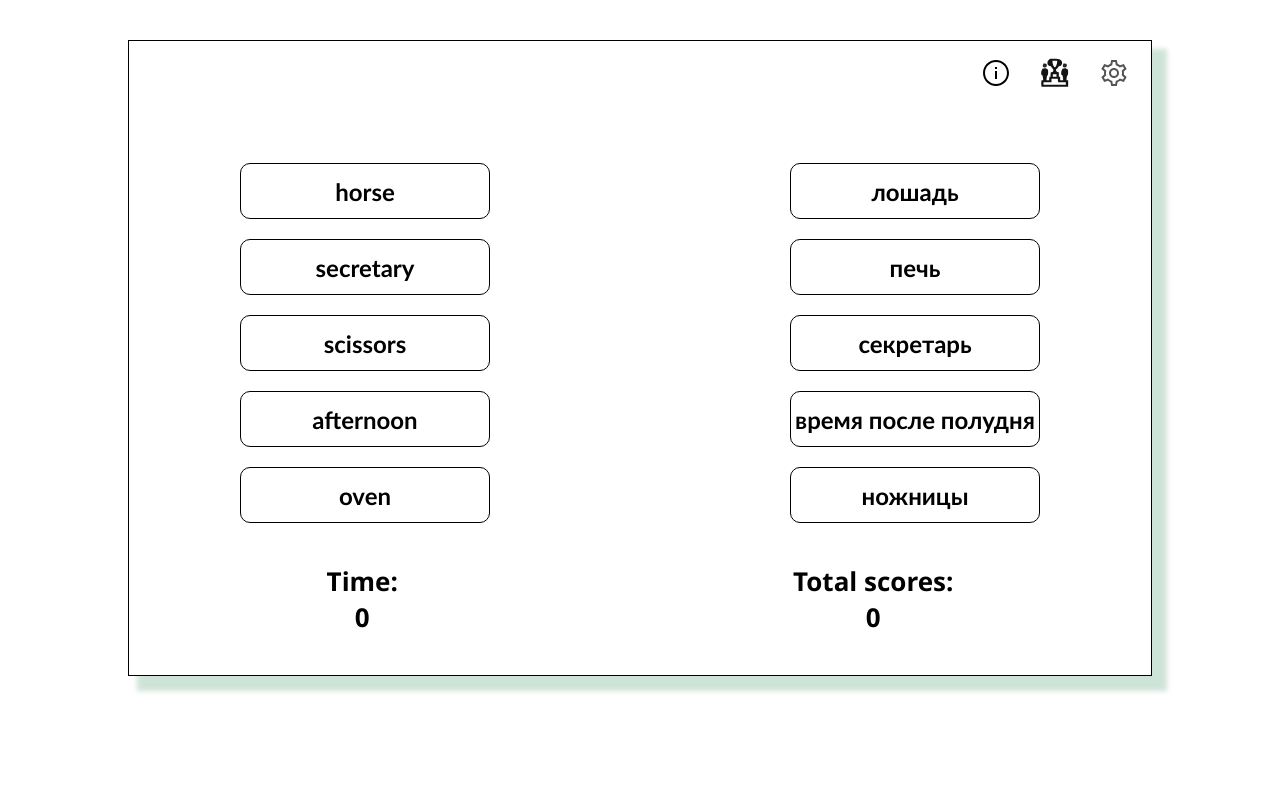
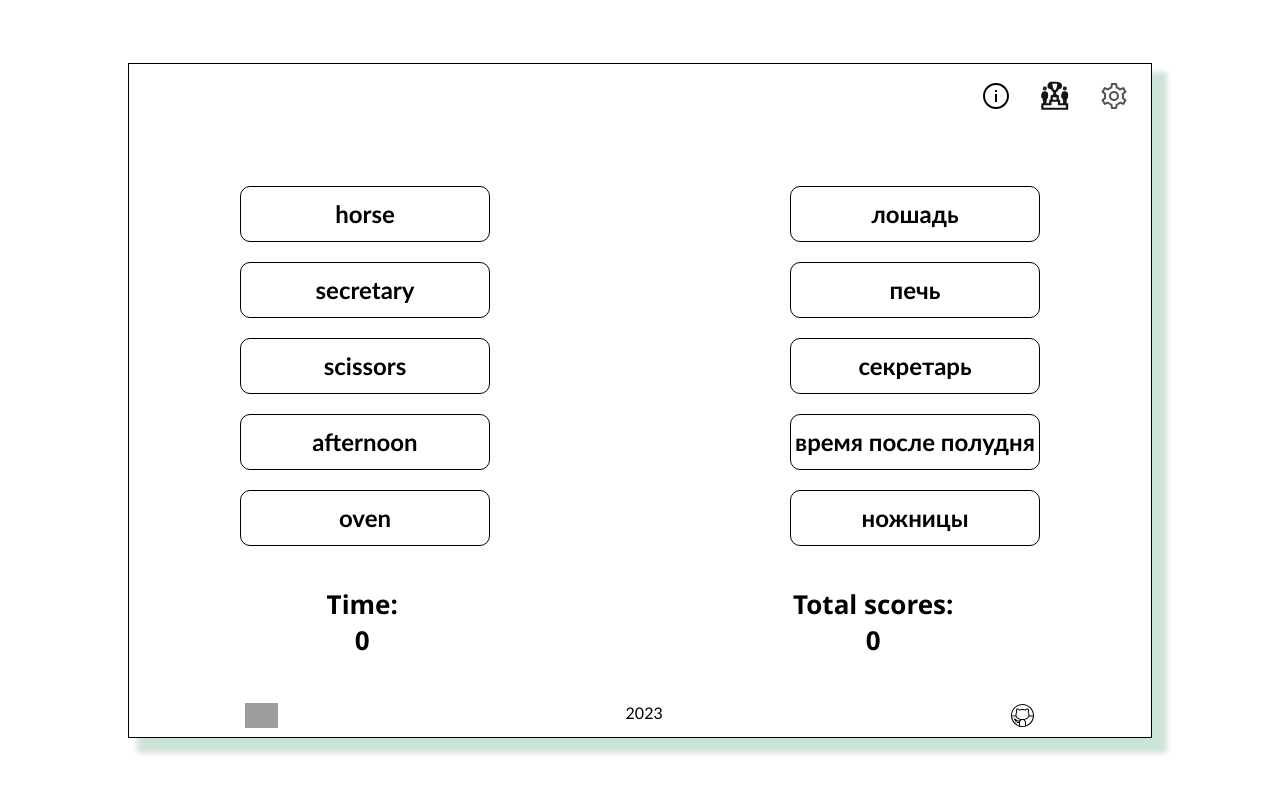
Before and after one commit to ulikemyway1/projects_RSS2023, a plain HTML site: page random-game/index.html in a window 1280 px wide. Drawn offline with Linux system fonts and the light colour scheme; grey boxes are pictures that could not be loaded.

Commit message:
feat: add footer

```diff
--- a/random-game/css/style.css
+++ b/random-game/css/style.css
@@ -4,6 +4,9 @@
 
 body {
     margin: 0;
+    height: 100vh;
+    display: flex;
+    align-items: center;
 }
 
 .container {
@@ -223,6 +226,7 @@ h1 {
         margin: 0 auto;
         width: 100%;
         box-shadow: none;
+        border: none;
     }
 
     .word__card {
@@ -320,3 +324,26 @@ text-align: center;
     overflow: auto;
 
 }
+
+footer {
+    padding: 5px;
+    display: flex;
+    justify-content: space-between;
+    margin: 0 auto;
+    max-width: 800px;
+}
+footer img {
+    height: 25px;
+    transition: all 0.4s;
+}
+footer img:active {
+    transform: scale(1.1)
+}
+footer img:hover {
+    transform: scale(1.1)
+}
+
+footer span {
+    font-family: 'Gill Sans', 'Gill Sans MT', Calibri, 'Trebuchet MS', sans-serif;
+    font-size: 16px;
+}
--- a/random-game/index.html
+++ b/random-game/index.html
@@ -75,6 +75,11 @@
         <div class="session_scores">0</div>
     </div>
 </div>
+<footer>
+    <a href="https://rs.school/js-stage0/" target="_blank"><img src="https://rs.school/images/rs_school_js.svg" alt="RSS"></a>
+    <span>2023</span>
+    <a href="https://github.com/ulikemyway1" target="_blank"><img src="icons/github.svg" alt="github"></a>
+</footer>
 </div>
 <script src="js/script.js"></script>
 </body>
```
Also changed, not shown: random-game/icons/github.svg (added).
